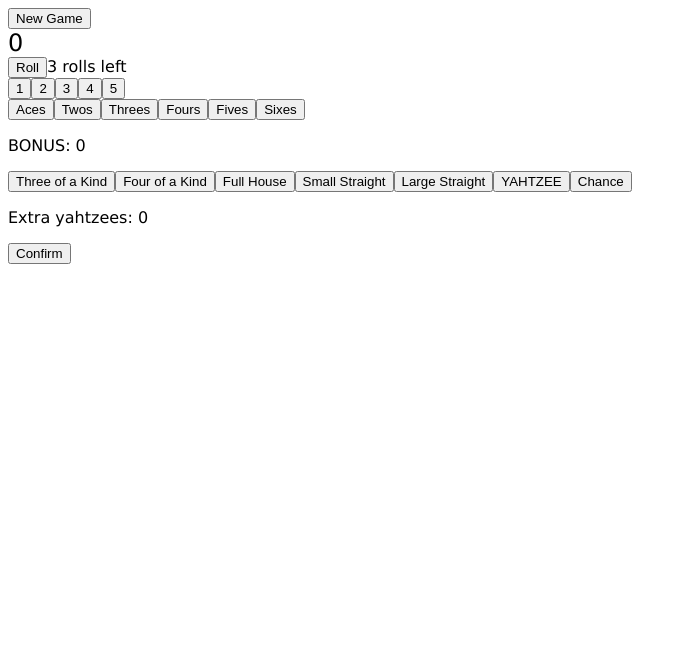
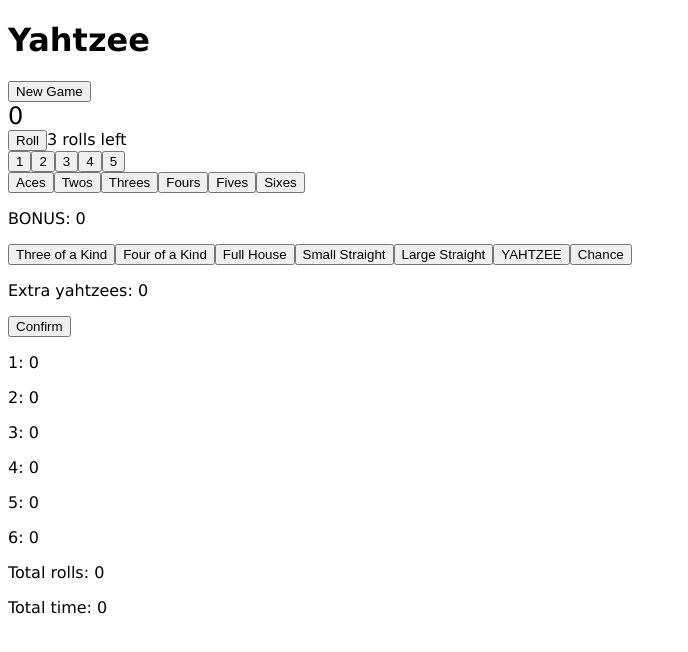
Before and after one commit to bbanting/react-trial, a React (Create React App) app: page / in a window 1280 px wide. Shown: the top 652 px of the page, without its empty margins (0-688 px from the left). Built offline with nearby package versions, Linux system fonts and the light colour scheme.

Commit message:
Made Stats component; added useState call for time

```diff
--- a/src/App.js
+++ b/src/App.js
@@ -12,12 +12,16 @@
   const [dice, setDice] = useState(range(1, 6).map(n => ({value: n, locked: false})));
   const [diceHist, setDiceHist] = useState([]);
   const [scores, setScores] = useState(range(1, 14).fill(null));
+  const [time, setTime] = useState(0);
 
   // This checks if the game is finished after scoring or moves
   // the game state on to the next turn so long as the state is
   // not BEGIN (otherwise it may be triggered before the game starts).
   useEffect(() => {
-    if (scores.every(s => s !== null)) setGameState(STATE.FINISH);
+    if (scores.every(s => s !== null)) {
+      setGameState(STATE.FINISH);
+      setTime(t => Math.round((Date.now() - t) / 1000))
+    }
     else if (gameState !== STATE.BEGIN) {
       setGameState(STATE.PREROLL);
       setRolls(3);
@@ -58,6 +62,7 @@
         gameState={gameState}
         yahtzees={yahtzees} setYahtzees={setYahtzees}
         />
+      <Stats diceHist={diceHist} time={time}/>
     </div>
   );
 }
@@ -73,9 +78,27 @@
 }
 
 
+function Stats({ diceHist, time }) {
+  /**Displays the stats for the current game. */
+  const placeholder = {1:0, 2:0, 3:0, 4:0, 5:0, 6:0};
+  const counts = {...placeholder, ...getCounts(diceHist)};
+
+  return (
+    <div>
+      {Object.entries(counts).map(c =>
+        <p key={c[0]}>{c[0]}: {c[1]}</p>
+        )}
+      <p>Total rolls: {diceHist ? (diceHist.length / 5) : 0}</p>
+      <p>Total time: {time}</p>
+    </div>
+  )
+}
+
+
 function App() {
   return (
     <div>
+      <h1>Yahtzee</h1>
       <Game />
     </div>
   );
```
